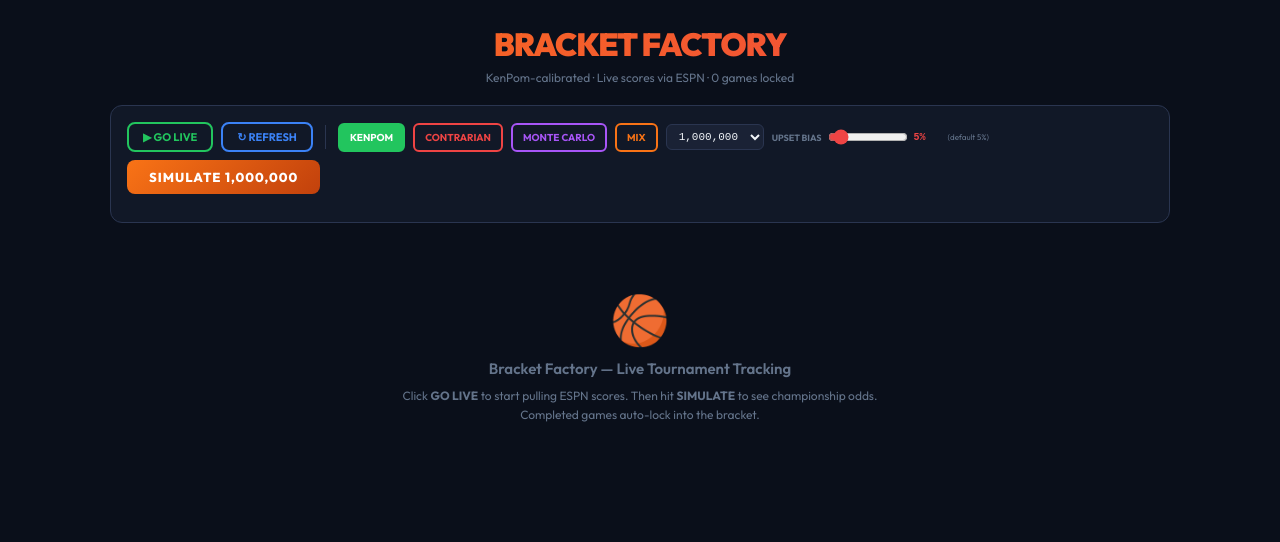
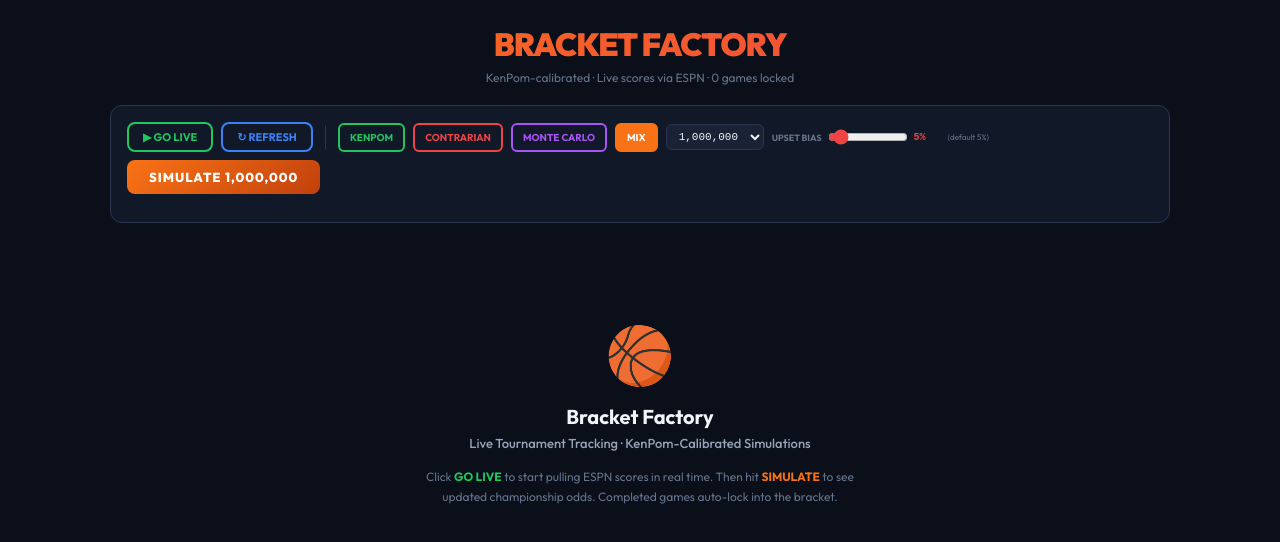
Before and after one commit to cjove23/BracketFactory, a Next.js app: page / in a window 1280 px wide. Shown: the top 542 px of the page. Built offline with nearby package versions, Linux system fonts and the light colour scheme.

Commit message:
Update index.js

```diff
--- a/pages/index.js
+++ b/pages/index.js
@@ -126,7 +126,7 @@
   const [running,setRunning]=useState(false);
   const [target,setTarget]=useState(1000000);
   const [done,setDone]=useState(0);
-  const [mode,setMode]=useState("kenpom");
+  const [mode,setMode]=useState("mixed");
   const [upsetBias,setUpsetBias]=useState(0.05);
   const [results,setResults]=useState(null);
   const [elapsed,setElapsed]=useState(0);
@@ -332,6 +332,7 @@
               <div>
                 <div style={{fontSize:9,color:C.textMuted,fontWeight:700,letterSpacing:1}}>AVG UPSETS</div>
                 <div style={{fontSize:22,fontWeight:800,color:C.red,fontFamily:"monospace"}}>{avgUpsets}</div>
+                <div style={{fontSize:9,color:C.textMuted}}>historical avg: ~8.5</div>
               </div>
               <div>
                 <div style={{fontSize:9,color:C.textMuted,fontWeight:700,letterSpacing:1}}>BEST CHAMPION</div>
@@ -563,11 +564,14 @@
 
           {/* Empty state */}
           {!results&&!running&&(
-            <div style={{textAlign:"center",padding:"50px 20px",color:C.textMuted}}>
-              <div style={{fontSize:48,marginBottom:10}}>🏀</div>
-              <div style={{fontSize:15,fontWeight:600}}>Bracket Factory — Live Tournament Tracking</div>
-              <div style={{fontSize:12,marginTop:8,maxWidth:500,margin:"8px auto 0",lineHeight:1.6}}>
-                Click <strong>GO LIVE</strong> to start pulling ESPN scores. Then hit <strong>SIMULATE</strong> to see championship odds. Completed games auto-lock into the bracket.
+            <div style={{display:"flex",flexDirection:"column",alignItems:"center",justifyContent:"center",textAlign:"center",padding:"80px 20px",color:C.textMuted,minHeight:"40vh"}}>
+              <div style={{fontSize:56,marginBottom:14}}>🏀</div>
+              <div style={{fontSize:20,fontWeight:700,color:C.text,marginBottom:6}}>Bracket Factory</div>
+              <div style={{fontSize:13,fontWeight:500,color:C.textDim,marginBottom:16}}>Live Tournament Tracking · KenPom-Calibrated Simulations</div>
+              <div style={{fontSize:12,maxWidth:460,lineHeight:1.7,color:C.textMuted}}>
+                Click <strong style={{color:C.green}}>GO LIVE</strong> to start pulling ESPN scores in real time.
+                Then hit <strong style={{color:C.accent}}>SIMULATE</strong> to see updated championship odds.
+                Completed games auto-lock into the bracket.
               </div>
             </div>
           )}
```
